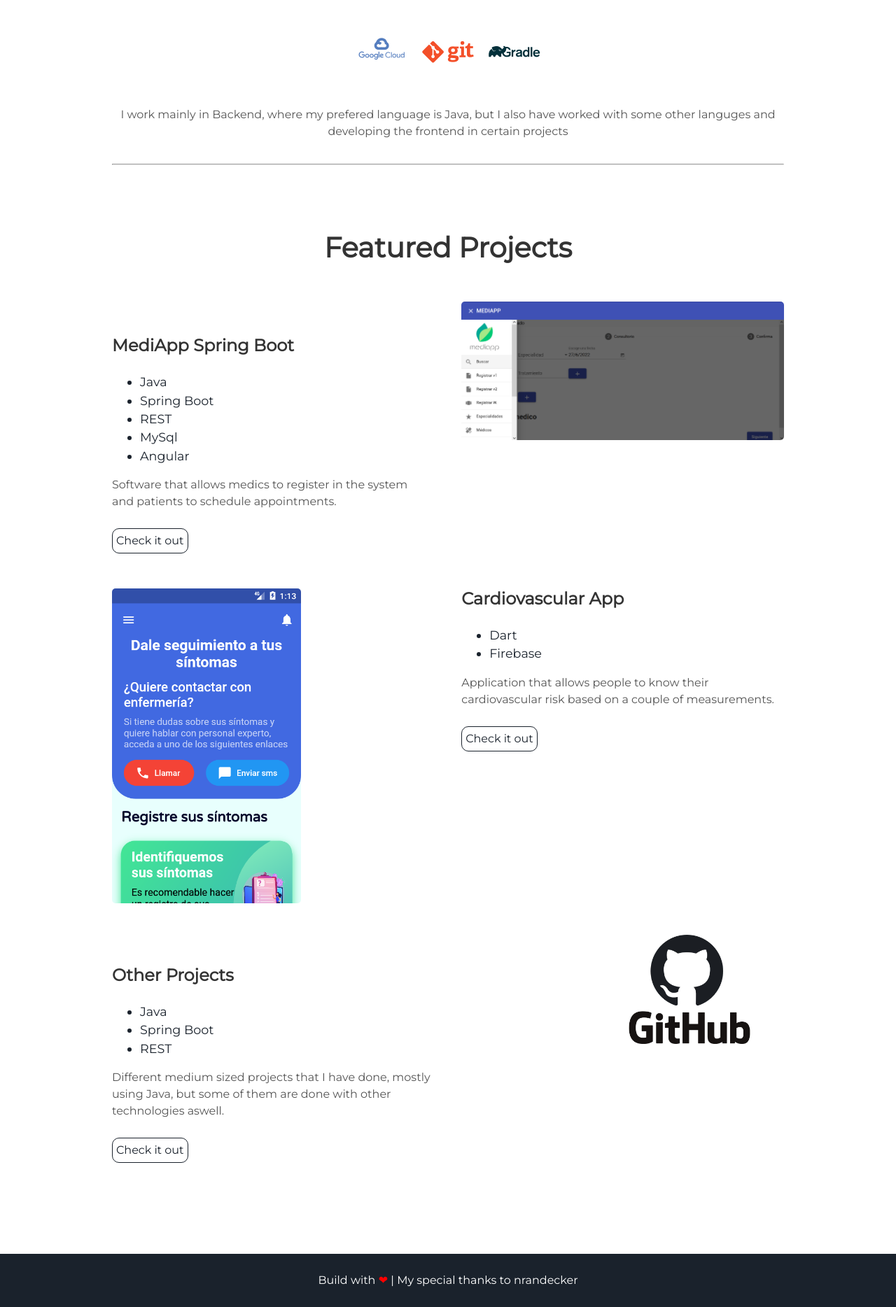
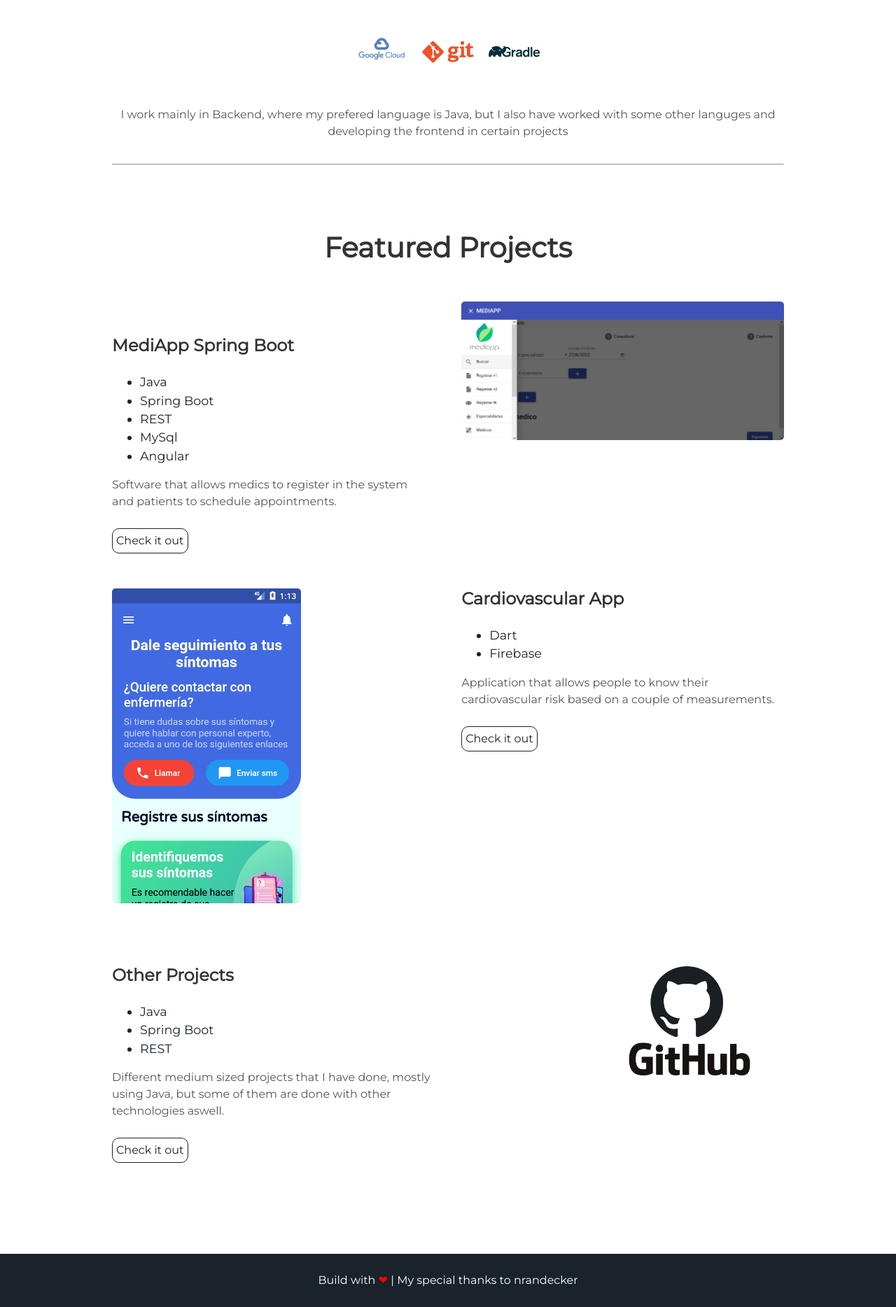
Before and after one commit to JuanCeron023/portfolio, a Jekyll site: the page built from index.html, in a window 1280 px wide. Shown: the part 1499-3367 px from the top of the page at 70% size. Built offline with Jekyll 4.4.1, drawn with Linux system fonts in a browser that asks for light colours.

Commit message:
Create projects.html

```diff
--- a/_includes/projects.html
+++ b/_includes/projects.html
@@ -34,7 +34,7 @@
 </div>
 <div class="user-projects">
   <div class="images-right">
-    <img alt="project" src="{{ "/assets/img/github.jpg" | prepend: site.baseurl }}" width="270" height="300" style="padding-top: 5px;"/>
+    <img alt="project" src="{{ "/assets/img/github.jpg" | prepend: site.baseurl }}" width="270" height="300" style="padding-top: 50px;"/>
   </div>
   <div class="contents">
     <h3> Other Projects </h3>
```
